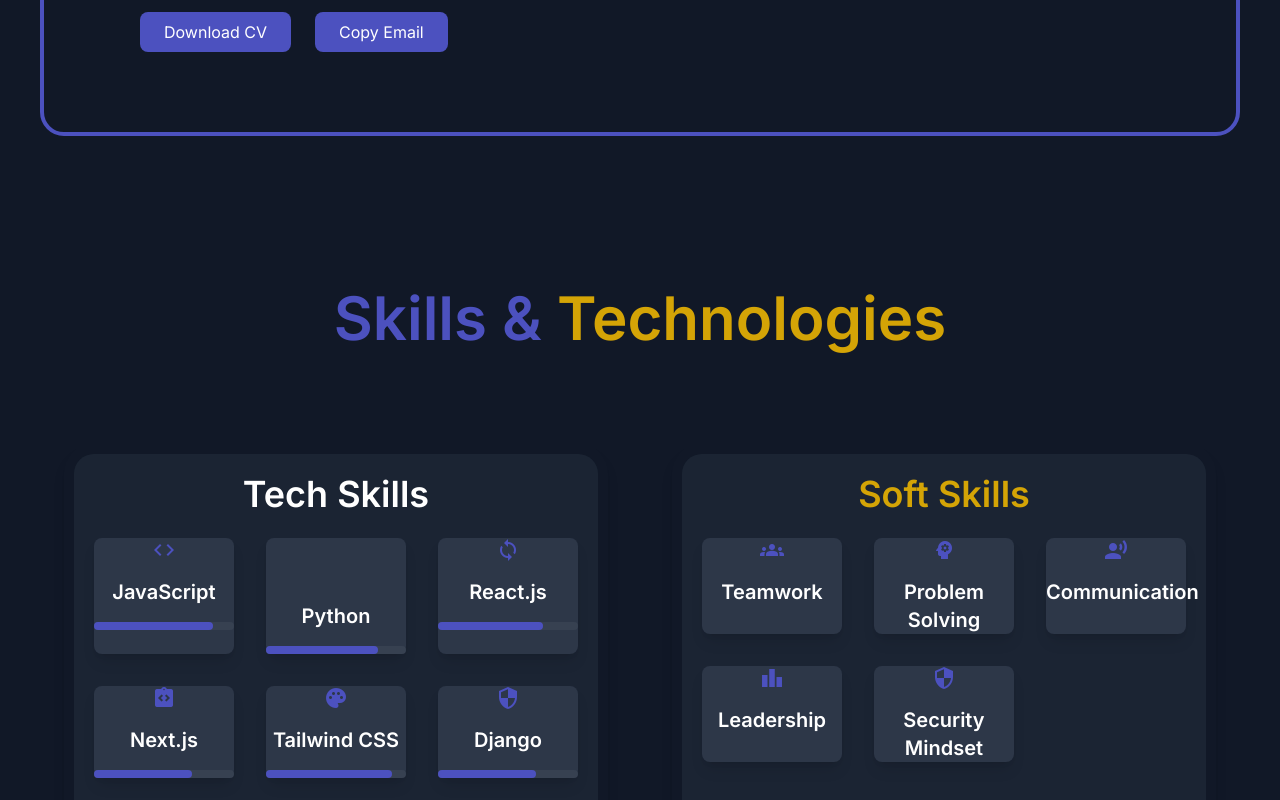
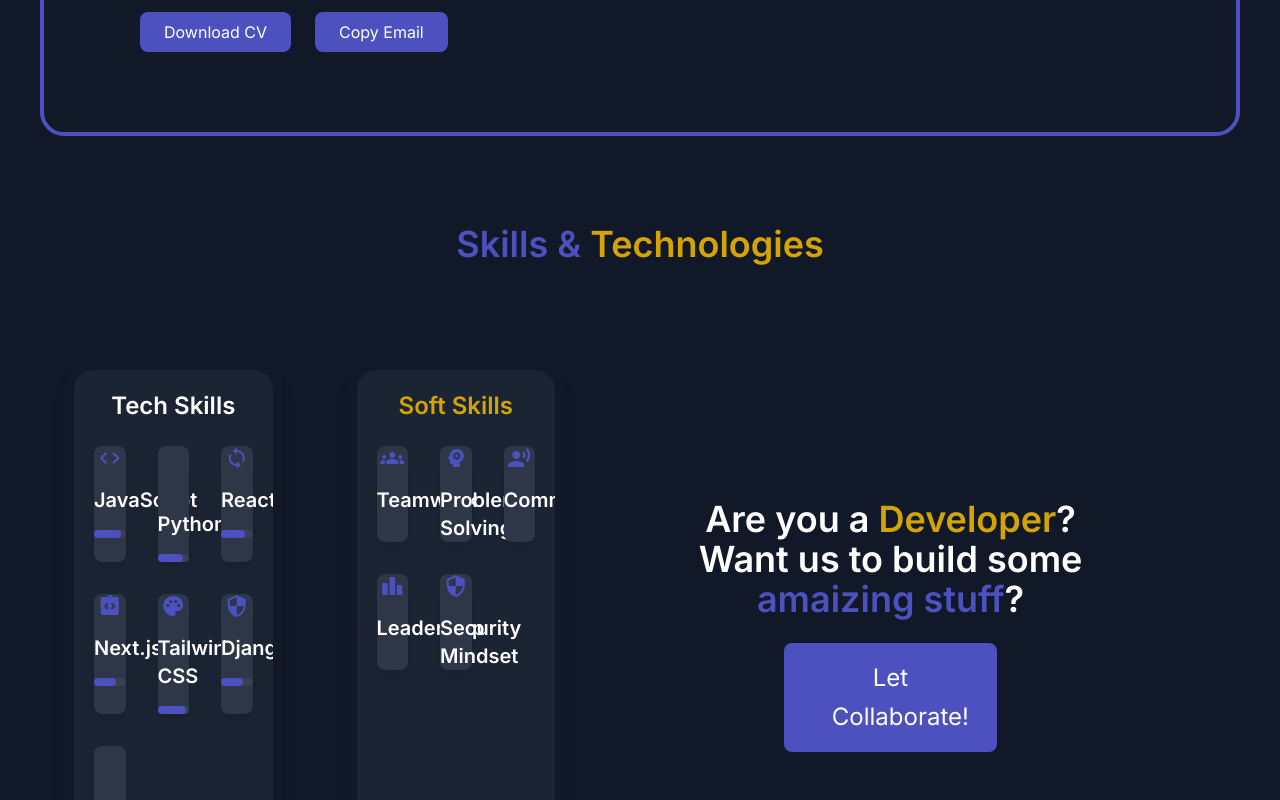
Before and after one commit to Kevrollin/Kelvin_Mukaria_Portfolio, a Next.js app: page / in a window 1280 px wide. Shown: the part 1440-2240 px from the top of the page. Built offline with nearby package versions, Linux system fonts and the light colour scheme.

Commit message:
commit 8

```diff
--- a/pages/index.js
+++ b/pages/index.js
@@ -120,7 +120,7 @@
             />
           </div>
         </div>
-        <div className='py-16 bg-gray-900'>
+        <div className='bg-gray-900'>
           <Skills />
         </div>
       </section>
--- a/pages/skills.js
+++ b/pages/skills.js
@@ -88,15 +88,15 @@
 
   return (
     <section className="skills py-10 bg-gray-900 text-white">
-      <h2 className="text-6xl text-dark font-semibold text-primary mb-12 text-center py-12">
+      <h2 className="text-4xl text-dark font-semibold text-primary mb-12 text-center py-12">
         Skills & <span className="text-warning">Technologies</span>
       </h2>
-      <div className="w-full text-center flex flex-col items-center px-4 md:px-8">
+      <div className="w-full text-center flex flex-col-2 items-center px-4 md:px-8">
         {/* Tech Skills and Soft Skills Layout */}
         <div className="flex flex-col sm:flex-col lg:flex-row justify-center gap-8 sm:gap-16">
           {/* Tech Skills */}
           <div className="w-full p-6 bg-gray-800 bg-opacity-80 border border-gray-600 rounded-lg shadow-lg skill-card">
-            <h3 className="text-4xl font-semibold text-white mb-6">Tech Skills</h3>
+            <h3 className="text-2xl font-semibold text-white mb-6">Tech Skills</h3>
             <div className="grid grid-cols-1 sm:grid-cols-3 lg:grid-cols-3 gap-8">
               {techSkills.map((skill, index) => (
                 <SkillsCard key={index} {...skill} />
@@ -106,7 +106,7 @@
 
           {/* Soft Skills */}
           <div className="w-full p-6 bg-gray-800 bg-opacity-80 border border-gray-600 rounded-lg shadow-lg skill-card">
-            <h3 className="text-4xl font-semibold text-warning mb-6">Soft Skills</h3>
+            <h3 className="text-2xl font-semibold text-warning mb-6">Soft Skills</h3>
             <div className="grid grid-cols-1 sm:grid-cols-2 lg:grid-cols-3 gap-8">
               {softSkills.map((skill, index) => (
                 <SkillsCard key={index} {...skill} />
--- a/styles/globals.css
+++ b/styles/globals.css
@@ -201,7 +201,6 @@
 
 /* Card container with light reflection effect */
 .skills{
-  height: 1357px;
   margin-bottom: 0;
 }
 
```
